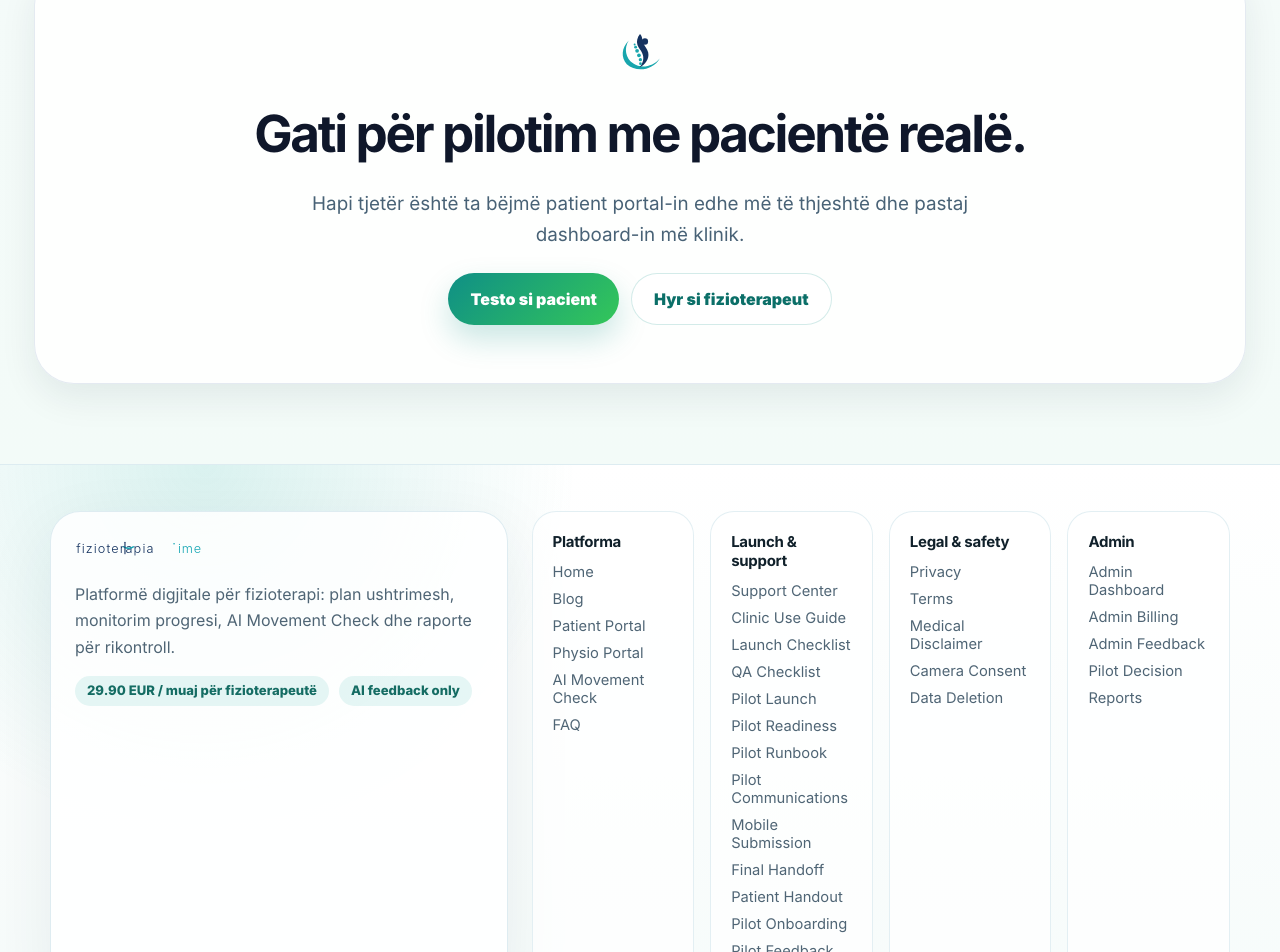
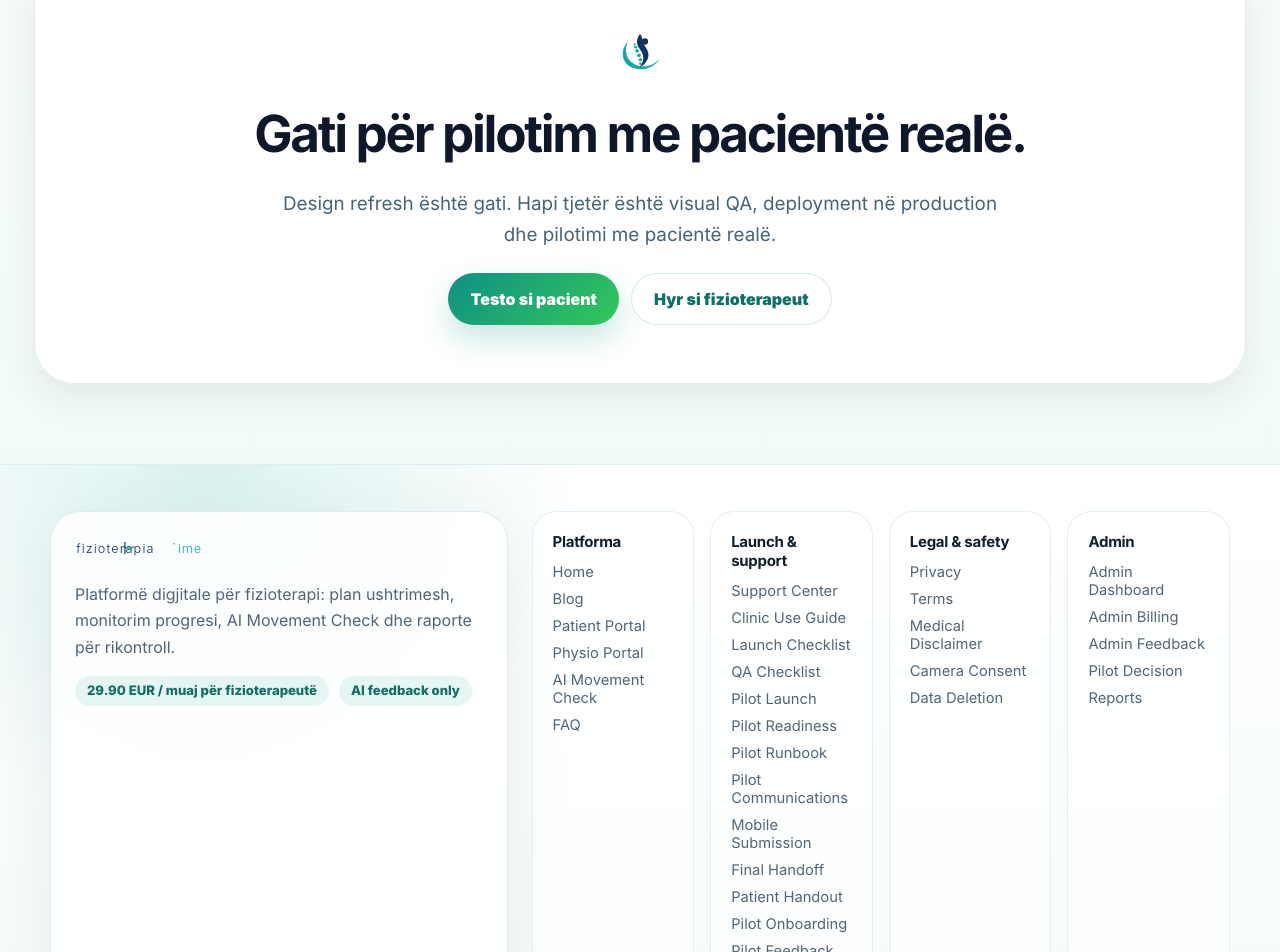
Before and after one commit to diellzarabushaj-source/FIZIOTERAPIA-IME, a Next.js app: page / in a window 1280 px wide. Shown: the part 3131-4083 px from the top of the page. Built offline with nearby package versions, Linux system fonts and the light colour scheme; no server answers.

Commit message:
Update homepage final CTA copy after premium refresh

```diff
--- a/app/page.tsx
+++ b/app/page.tsx
@@ -205,7 +205,7 @@ export default function HomePage() {
       <section className="premium-final-cta fi-container">
         <BrandMark compact />
         <h2>Gati për pilotim me pacientë realë.</h2>
-        <p>Hapi tjetër është ta bëjmë patient portal-in edhe më të thjeshtë dhe pastaj dashboard-in më klinik.</p>
+        <p>Design refresh është gati. Hapi tjetër është visual QA, deployment në production dhe pilotimi me pacientë realë.</p>
         <div className="premium-actions center">
           <a className="button" href="/patient-portal">Testo si pacient</a>
           <a className="button secondary" href="/physiotherapist-portal">Hyr si fizioterapeut</a>
```
